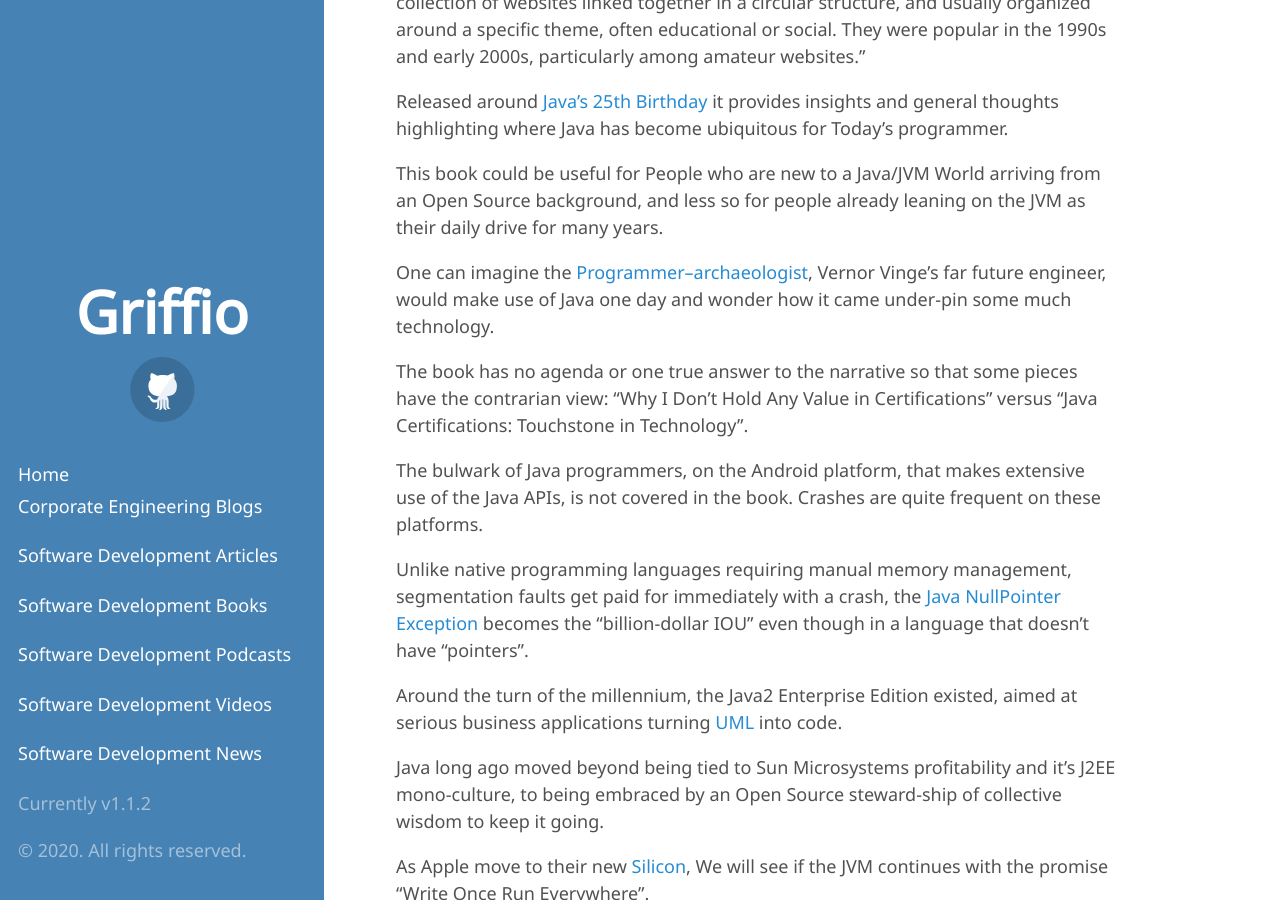
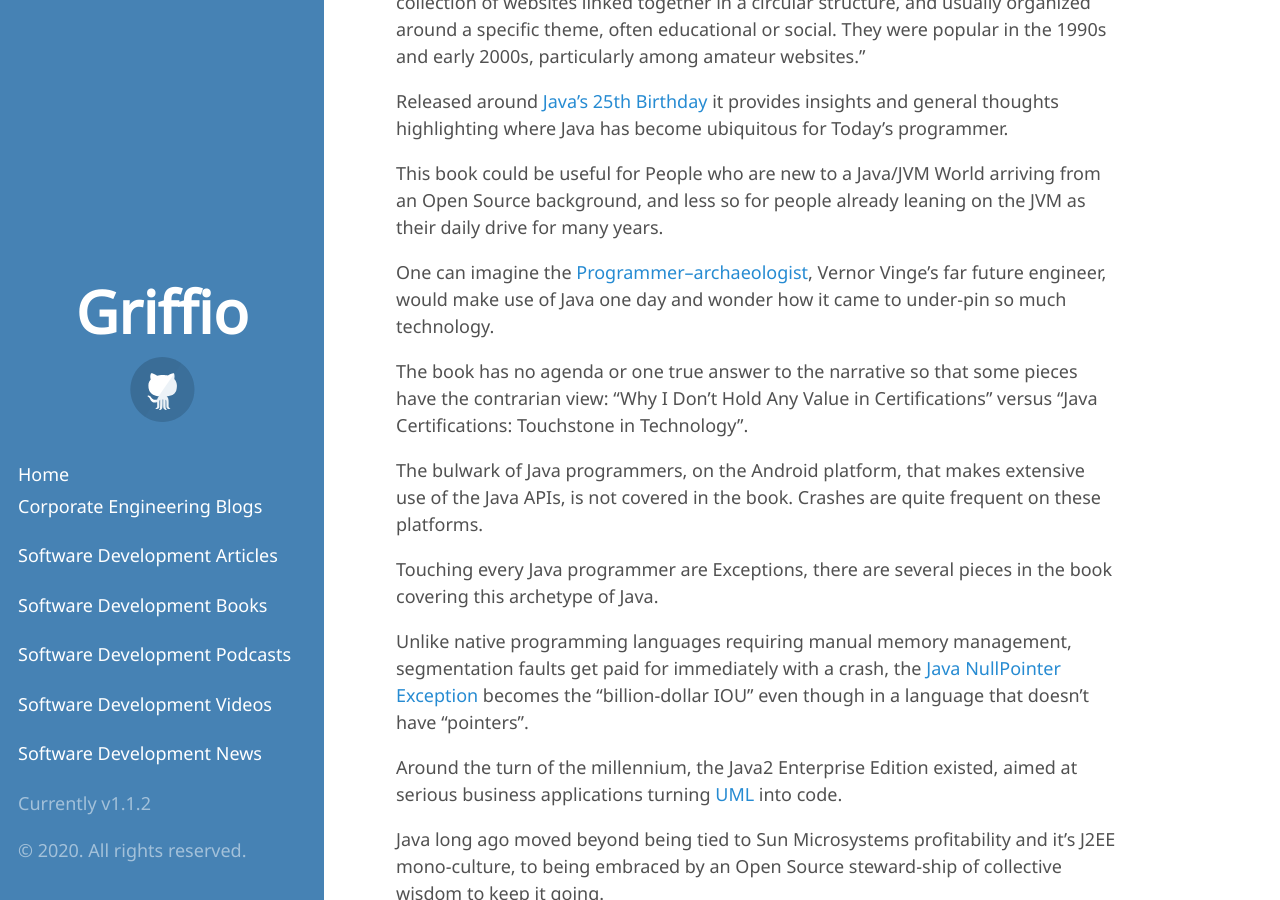
Before and after one commit to griffio/griffio.github.io, a Jekyll site: the page built from _posts/2020-06-27-97-Things-Every-Java-Programmer-Should-Know-Review.md, in a window 1280 px wide and 900 px high, scrolled down 1145 px. Built offline with Jekyll 4.4.1, drawn with Linux system fonts in a browser that asks for light colours; some web fonts are replaced.

Commit message:
Update 2020-06-27-97-Things-Every-Java-Programmer-Should-Know-Review.md

```diff
--- a/_posts/2020-06-27-97-Things-Every-Java-Programmer-Should-Know-Review.md
+++ b/_posts/2020-06-27-97-Things-Every-Java-Programmer-Should-Know-Review.md
@@ -28,11 +28,13 @@
 
 This book could be useful for People who are new to a Java/JVM World arriving from an Open Source background, and less so for people already leaning on the JVM as their daily drive for many years.
 
-One can imagine the [Programmer–archaeologist](https://en.wikipedia.org/wiki/Software_archaeology), Vernor Vinge's far future engineer, would make use of Java one day and wonder how it came under-pin some much technology.
+One can imagine the [Programmer–archaeologist](https://en.wikipedia.org/wiki/Software_archaeology), Vernor Vinge's far future engineer, would make use of Java one day and wonder how it came to under-pin so much technology.
 
 The book has no agenda or one true answer to the narrative so that some pieces have the contrarian view: "Why I Don’t Hold Any Value in Certifications" versus "Java Certifications: Touchstone in Technology".
 
 The bulwark of Java programmers, on the Android platform, that makes extensive use of the Java APIs, is not covered in the book. Crashes are quite frequent on these platforms.
+
+Touching every Java programmer are Exceptions, there are several pieces in the book covering this archetype of Java.
 
 Unlike native programming languages requiring manual memory management, segmentation faults get paid for immediately with a crash, the [Java NullPointer Exception](https://fosdem.org/2020/schedule/event/npes/) becomes the "billion-dollar IOU" even though in a language that doesn't have "pointers".
 
```
